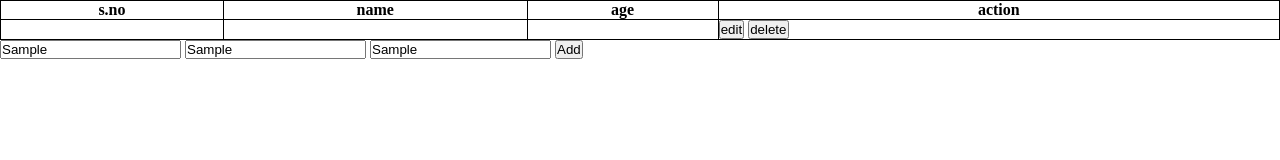
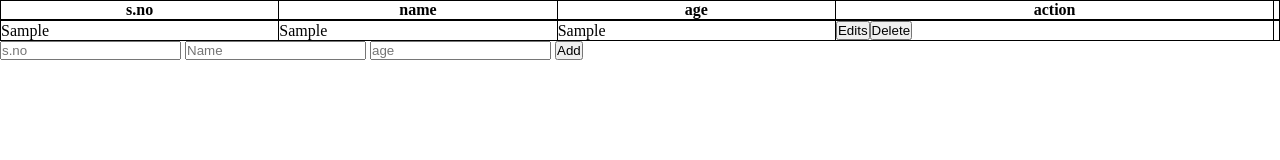
Before and after one commit to mugeshkumar11/js-task--5, a plain HTML site: page index.html in a window 1280 px wide. Both pictures are taken after typing "Sample", "Sample", "Sample" into the empty fields and a click on the button "Add". Drawn offline with Linux system fonts and the light colour scheme.

Commit message:
add new file

```diff
--- a/css/main.css
+++ b/css/main.css
@@ -6,7 +6,7 @@
 table{
     border: solid 1px black;
     border-collapse: collapse;
-   width: 100%;
+    width: 100%;
 }
 tr{
     border: solid 1px black;
--- a/index.html
+++ b/index.html
@@ -26,8 +26,6 @@
                         <td></td>
                         <td></td>
                         <td>
-                        <button id="edits">edit</button>
-                        <button id="deletes">delete</button>
                         </td>
                     </tr>
                 </table>
--- a/main.js
+++ b/main.js
@@ -1,27 +1,65 @@
-
 let add = document.getElementById("add");
-let dataEle={};
+let numberEle = document.getElementById("number");
+let nameEle = document.getElementById("fname");
+let ageEle = document.getElementById("age");
 
 
-function valueadd(){
-    let numberEle = document.getElementById("number");
-    let nameEle = document.getElementById("fname");
-    let ageEle = document.getElementById("age");
+let fun = function(){
+  if(numberEle!==""){
+    let table = document.getElementById("table");
+    let tablerow = document.getElementById("tablerow");
 
-    number = numberEle.value;
-    fname = nameEle.value;
-    age = ageEle.value;
+    let r = table.insertRow(table.length);
+    let cell1 = r.insertCell(0);
+    let cell2 = r.insertCell(1);
+    let cell3 = r.insertCell(2);
+    let cell4 = r.insertCell(3);
+    let cell5 = r.insertCell(4);
 
-    console.log(valueadd);
+
+    cell1.innerText = numberEle.value;
+    cell2.innerText = nameEle.value;
+    cell3.innerText = ageEle.value;
+
+
+    numberEle.value = "";
+    nameEle.value = "";
+    ageEle.value = "";
+
+
+    let editEle = document.createElement("button");
+    editEle.innerText = "Edits";
+    cell4.appendChild(editEle);
+
+
+    let deleteEle = document.createElement("button");
+    deleteEle.innerText = "Delete";
+    cell4.appendChild(deleteEle);
+
+    function editesEle(){
+
+        numberEle.value = cell1.innerText;
+        nameEle.value = cell2.innerText;
+        ageEle.value = cell3.innerText;
+
+    }
+    editEle.addEventListener("click",function(){
+          editesEle();
+
+
+    });
+    deleteEle.addEventListener("click",function(){
+        let what=this.parentNode.parentNode;
+        let tables=what.parentNode;
+        tables.removeChild(what);
+  });
+
+
+  }
 }
 
-add.addEventListener("click",valueadd);
+add.addEventListener("click",function(){
+    fun();
 
 
-
-let table = document.getElementById("table");
-let tablerow = document.getElementById("tablerow");
-let tablehead = document.getElementById("tablehead");
-let tabledown = document.getElementById("tabledown");
-let edits = document.getElementById("edits");
-let deletes = document.getElementById("deletes");
+});
```
